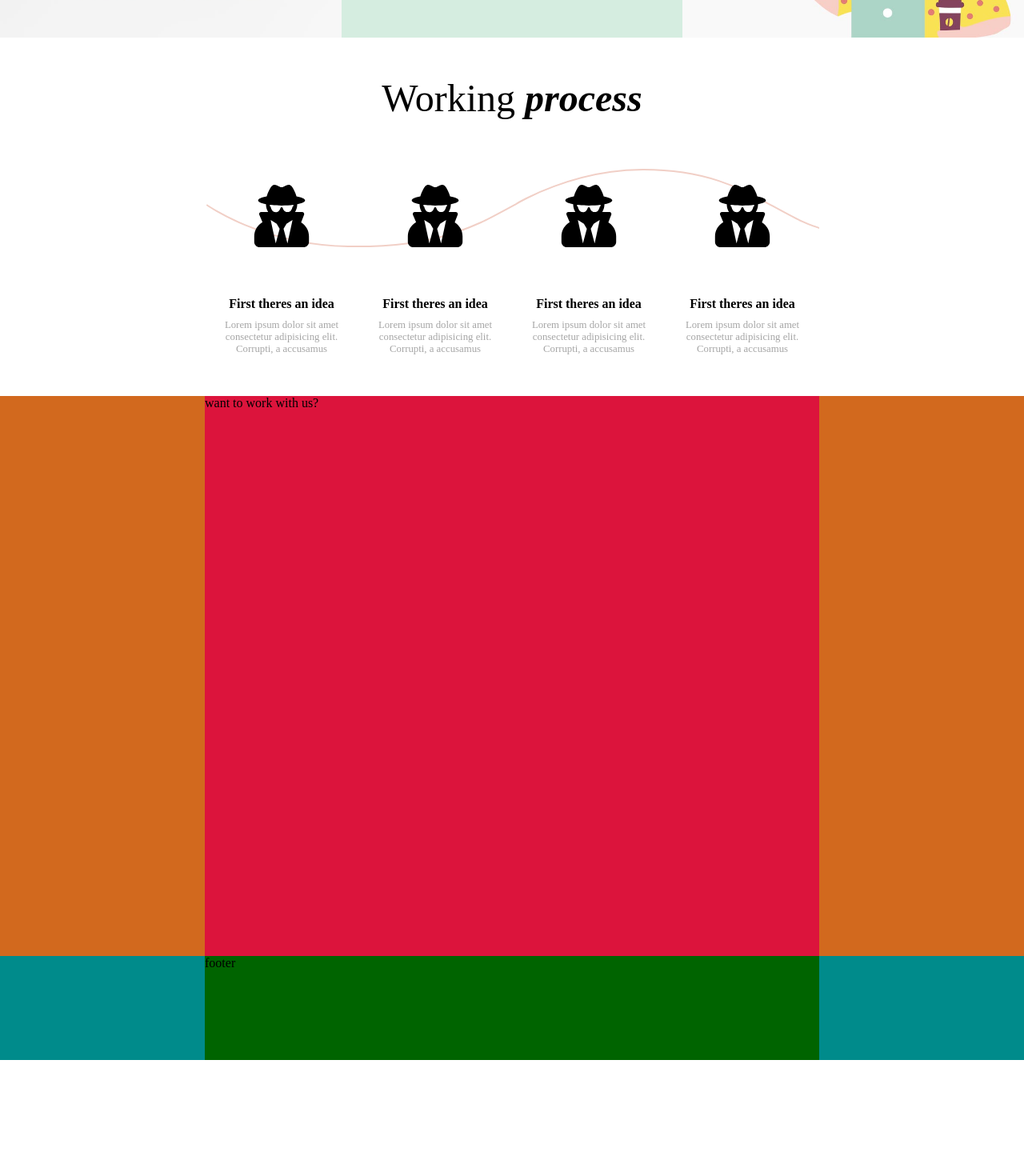
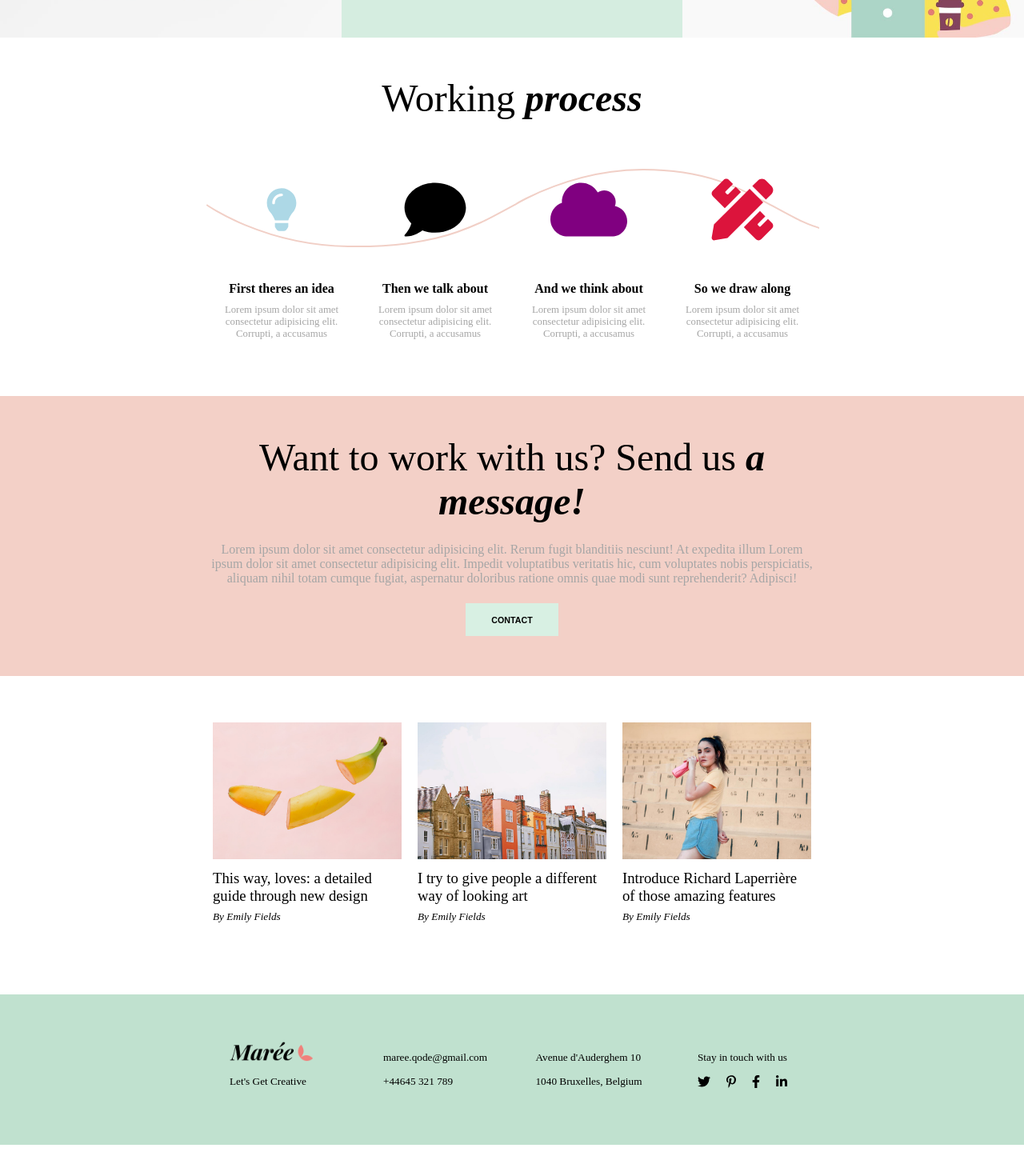
Before and after one commit to UrbanoG2/proj-html-vuejs, a Vue app: page / in a window 1280 px wide. Shown: the part 1249-2719 px from the top of the page at 80% size. Before the commit the page ends 2574 px from the top, so only its background shows below. Built offline with nearby package versions, Linux system fonts and the light colour scheme.

Commit message:
progressi nel flow

```diff
--- a/package.json
+++ b/package.json
@@ -9,6 +9,7 @@
   },
   "dependencies": {
     "@fortawesome/fontawesome-svg-core": "^1.2.36",
+    "@fortawesome/free-brands-svg-icons": "^5.15.4",
     "@fortawesome/free-solid-svg-icons": "^5.15.4",
     "@fortawesome/vue-fontawesome": "^2.0.6",
     "core-js": "^3.6.5",
--- a/src/components/Footer.vue
+++ b/src/components/Footer.vue
@@ -2,29 +2,114 @@
   <div>
       <div class="footer-container">
           <div class="footer-contained">
-              footer
+                <div class="footer-square">
+                    <div class="inside-footer-box">
+                        <img src="../assets/img/logo-sidearea-1.png" alt="">
+                        <h5>Let's Get Creative</h5>
+                    </div>
+                </div>
+                <div class="footer-square">
+                    <div class="inside-footer-box">
+                        <h5>maree.qode@gmail.com</h5>
+                        <h5>+44645 321 789</h5>
+                    </div>
+                </div>
+                <div class="footer-square">
+                    <div class="inside-footer-box">
+                        <h5>Avenue d'Auderghem 10</h5>
+                        <h5>1040 Bruxelles, Belgium</h5>
+                    </div>
+                </div>
+                <div class="footer-square">
+                    <div class="inside-footer-box">
+                        <h5>Stay in touch with us</h5>
+                        <div class="socials">
+                            <a href=""><font-awesome-icon :icon="['fab', 'twitter']" /></a>
+                            <a href=""><font-awesome-icon :icon="['fab', 'pinterest-p']" /></a>
+                            <a href=""><font-awesome-icon :icon="['fab', 'facebook-f']" /></a>
+                            <a href=""><font-awesome-icon :icon="['fab', 'linkedin-in']" /></a>
+
+                        </div>
+                    </div>
+                </div>
           </div>
       </div>
   </div>
 </template>
 
+
+
 <script>
+
+// import { library } from '@fortawesome/fontawesome-svg-core'
+// import { faUserSecret } from '@fortawesome/free-solid-svg-icons'
+// import { FontAwesomeIcon } from '@fortawesome/vue-fontawesome'
+
+
+// library.add(faUserSecret)
+
+import { library } from '@fortawesome/fontawesome-svg-core'
+import { faTwitter } from '@fortawesome/free-brands-svg-icons'
+import { faPinterestP } from '@fortawesome/free-brands-svg-icons'
+import { faFacebookF } from '@fortawesome/free-brands-svg-icons'
+import { faLinkedinIn } from '@fortawesome/free-brands-svg-icons'
+import { FontAwesomeIcon } from '@fortawesome/vue-fontawesome'
+
+library.add(faTwitter)
+library.add(faPinterestP)
+library.add(faFacebookF)
+library.add(faLinkedinIn)
+
 export default {
-    name:"Footer"
+    name:"Footer",
+    components: {
+        FontAwesomeIcon
+    }
 }
 </script>
 
 <style lang="scss" scoped>
     .footer-container {
         width: 100%;
-        height: 130px;
-        background-color: darkcyan;
+        background-color: #c0e1cf;
+        margin-top: 3em;
+        margin-bottom: 3em;
+        padding: 3em 0;
 
         .footer-contained {
             width: 60%;
             height: 100%;
             margin: 0 auto;
-            background-color: darkgreen;
+            display: flex;
+
+            .footer-square {
+                width: calc(100% / 4);
+                height: 100%;
+                margin: 10px;
+                display: flex;
+                align-items: center;
+                justify-content: center;
+
+                .inside-footer-box {
+                    h5 {
+                        font-weight: normal;
+                        margin: 1em 0;
+                    }
+
+                    img {
+                        width: 80%;
+                    }
+
+                    .socials {
+                        display: flex;
+                        justify-content: space-between;
+
+                        a {
+                            color: black;
+                        }
+                    }
+                }
+            }
         }
     }
 </style>
--- a/src/components/Main.vue
+++ b/src/components/Main.vue
@@ -19,7 +19,7 @@
                         <div class="process-thumb">
                             <!-- <img src="../assets/svg/svg-8.svg" alt="">  -->
 
-                            <font-awesome-icon id="icon" icon="user-secret" />
+                            <font-awesome-icon style="color:lightblue" class="icon" icon="lightbulb" />
                             <div class="text-container">
                                 <div class="title">
                                     First theres an idea
@@ -32,10 +32,10 @@
                         <div class="process-thumb">
                             <!-- <img src="../assets/svg/svg-8.svg" alt="">  -->
 
-                            <font-awesome-icon id="icon" icon="user-secret" />
+                            <font-awesome-icon style="color:darkyellow" class="icon" icon="comment" />
                             <div class="text-container">
                                 <div class="title">
-                                    First theres an idea
+                                    Then we talk about
                                 </div>
                                 <div class="para">
                                     Lorem ipsum dolor sit amet consectetur adipisicing elit. Corrupti, a accusamus
@@ -45,10 +45,10 @@
                         <div class="process-thumb">
                             <!-- <img src="../assets/svg/svg-8.svg" alt="">  -->
 
-                            <font-awesome-icon id="icon" icon="user-secret" />
+                            <font-awesome-icon style="color:purple" class="icon" icon="cloud" />
                             <div class="text-container">
                                 <div class="title">
-                                    First theres an idea
+                                    And we think about
                                 </div>
                                 <div class="para">
                                     Lorem ipsum dolor sit amet consectetur adipisicing elit. Corrupti, a accusamus
@@ -58,10 +58,10 @@
                         <div class="process-thumb">
                             <!-- <img src="../assets/svg/svg-8.svg" alt="">  -->
 
-                            <font-awesome-icon id="icon" icon="user-secret" />
+                            <font-awesome-icon style="color:crimson" class="icon" icon="pencil-ruler" />
                             <div class="text-container">
                                 <div class="title">
-                                    First theres an idea
+                                    So we draw along
                                 </div>
                                 <div class="para">
                                     Lorem ipsum dolor sit amet consectetur adipisicing elit. Corrupti, a accusamus
@@ -74,9 +74,33 @@
             </div>
 
             <div class="contact-us-container">
-                <div class="contact-us-contained">
-                    want to work with us?
+                <div class="contact-us-container-top">
+                    <div class="contact-us-contained-top">
+                        <h1>Want to work with us? Send us <span>a message!</span></h1>
+                        <p>Lorem ipsum dolor sit amet consectetur adipisicing elit. Rerum fugit blanditiis nesciunt! At expedita illum Lorem ipsum dolor sit amet consectetur adipisicing elit. Impedit voluptatibus veritatis hic, cum voluptates nobis perspiciatis, aliquam nihil totam cumque fugiat, aspernatur doloribus ratione omnis quae modi sunt reprehenderit? Adipisci!</p>
+
+                        <button><a href="#">contact</a></button>
+                    </div>
                 </div>
+
+                <div class="contact-us-bottom">
+                    <div class="image-container">
+                        <img src="../assets/img/h-2-blog-img-1.jpg" alt="">
+                        <h3>This way, loves: a detailed guide through new design </h3>
+                        <h5>By Emily Fields</h5>
+                    </div>
+                    <div class="image-container">
+                        <img src="../assets/img/h-2-blog-img-2.jpg" alt="">
+                        <h3>I try to give people a different way of looking art </h3>
+                        <h5>By Emily Fields</h5>
+                    </div>
+                    <div class="image-container">
+                        <img src="../assets/img/h-2-blog-img-3.jpg" alt="">
+                        <h3>Introduce Richard Laperrière of those amazing features </h3>
+                        <h5>By Emily Fields</h5>
+                    </div>
+                </div>
+
             </div>
 
       </div>
@@ -86,10 +110,22 @@
 <script>
 
 import { library } from '@fortawesome/fontawesome-svg-core'
-import { faUserSecret } from '@fortawesome/free-solid-svg-icons'
+// import { faUserSecret } from '@fortawesome/free-solid-svg-icons'
+import { faLightbulb } from '@fortawesome/free-solid-svg-icons'
+import { faComment } from '@fortawesome/free-solid-svg-icons'
+import { faCloud } from '@fortawesome/free-solid-svg-icons'
+import { faPencilRuler } from '@fortawesome/free-solid-svg-icons'
 import { FontAwesomeIcon } from '@fortawesome/vue-fontawesome'
 
-library.add(faUserSecret)
+// library.add(faUserSecret)
+library.add(faComment)
+library.add(faCloud)
+library.add(faPencilRuler)
+library.add(faLightbulb)
+
+
+
+
 export default {
     name:"Main",
 
@@ -146,6 +182,7 @@ export default {
                     }
                 }
 
+
                 .process {
                     width: 100%;
                     height: 100%;
@@ -162,8 +199,8 @@ export default {
                         align-items: center;
                         margin: 0 0.8em;
 
-                        #icon {
-                            font-size: 9em;
+                        .icon {
+                            font-size: 8em;
                             padding: 0.2em;
                             margin-bottom: 0.2em;
                         }
@@ -192,14 +229,93 @@ export default {
         .contact-us-container {
             width: 100%;
             height: 700px;
-            background-color: chocolate;
 
-            .contact-us-contained {
+            .contact-us-container-top {
+                width: 100%;
+                height: 50%;
+                background-color: #f3d0c7;
+
+
+                .contact-us-contained-top {
+                    height: 100%;
+                    width: 60%;
+                    margin: 0 auto;
+                    display: flex;
+                    flex-direction: column;
+                    align-items: center;
+                    justify-content: center;
+
+                    h1 {
+                        font-weight: normal;
+                        text-align: center;
+                        font-size: 3em;
+                        margin-bottom: 0.5em;
+
+                        span {
+                            font-weight: bold;
+                            font-style: oblique;
+                        }
+                    }
+
+                    p {
+                        color: #a6a6a6;
+                        text-align: center;
+                        margin-bottom: 0.5em;
+                    }
+
+                    button {
+                        padding:1em 1.5em;
+                        margin-top: 1em;
+                        border: none;
+                        width: 15%;
+                        background-color: #d8f0e3;
+
+                        a {
+                            color: black;
+                            text-transform: uppercase;
+                            font-weight: bold;
+                            font-size: 0.8em;
+                            text-decoration: none;
+                        }
+                    }
+
+                    button:hover {
+                        // cursor: url('https://www.pixelliongroup.com/img/cursor.png'), auto;
+                        background-color: #f5d8ca;
+                    }
+
+                    button:hover a{
+                        color: white;
+                    }
+                }
+            }
+
+            .contact-us-bottom {
+                height: 50%;
                 width: 60%;
-                height: 100%;
                 margin: 0 auto;
-                background-color: crimson;
+                display: flex;
+                margin-top: 3em;
+
+                .image-container {
+                    width: calc(100% / 3);
+                    margin: 10px;
+                    img {
+                        width: 100%;
+                    }
+                    h3,
+                    h5 {
+                        margin-top: 0.5em;
+                        font-weight: normal;
+
+                    }
+
+                    h5 {
+                        font-style: oblique;
+                    }
+                }
             }
+
         }
     }
 </style>
```
Also changed, not shown: 1 other file (tests, documents, lock files or other folders).
